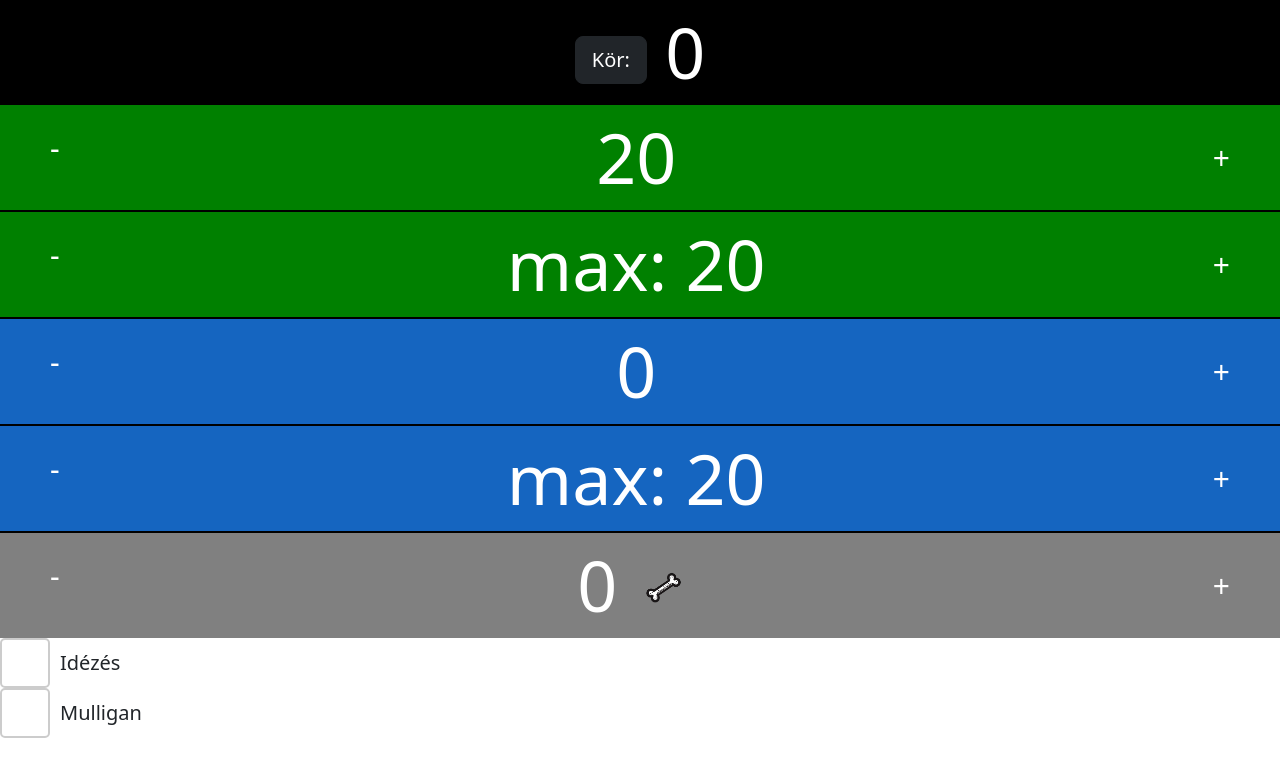
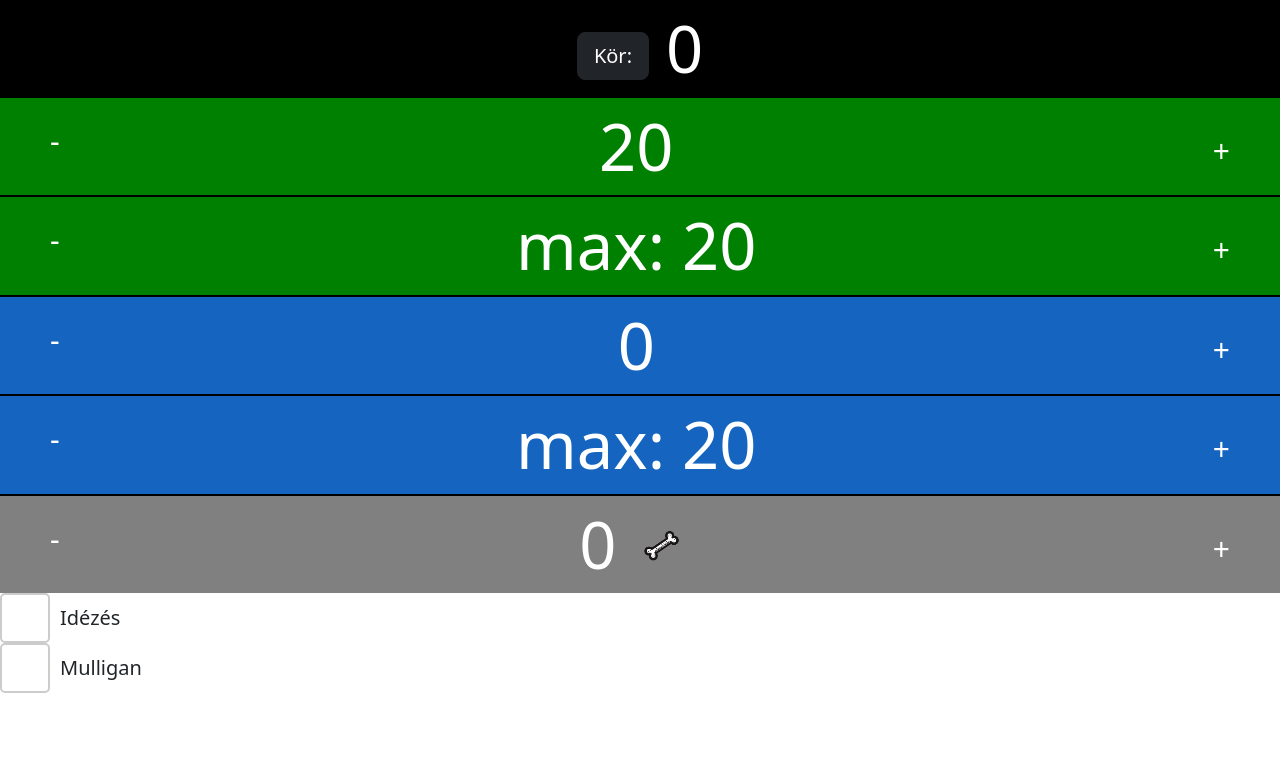
Before and after one commit to TheShatter9/hkkstats.github.io, a plain HTML site: page index.html in a window 1280 px wide. Drawn offline with nearby package versions, Linux system fonts and the light colour scheme.

Commit message:
Add files via upload
kicsinyítés

```diff
--- a/index.html
+++ b/index.html
@@ -12,14 +12,14 @@
             width: 100%;
             background-color: green;
             text-align: center;
-            font-size: 70px;
+            font-size: 65px;
             color: white;
         }
 
         #maxEP {
             width: 100%;
             background-color: green;
-            font-size: 70px;
+            font-size: 65px;
             text-align: center;
             color: white;
             border-top: 2px black solid;
@@ -29,7 +29,7 @@
             width: 100%;
             background-color: rgb(21, 101, 192);
             text-align: center;
-            font-size: 70px;
+            font-size: 65px;
             color: white;
             border-top: 2px black solid;
         }
@@ -38,7 +38,7 @@
             width: 100%;
             background-color: rgb(21, 101, 192);
             text-align: center;
-            font-size: 70px;
+            font-size: 65px;
             color: white;
             border-top: 2px black solid;
         }
@@ -47,7 +47,7 @@
             width: 100%;
             background-color: grey;
             text-align: center;
-            font-size: 70px;
+            font-size: 65px;
             color: white;
             border-top: 2px black solid;
         }
@@ -57,7 +57,7 @@
             background-color: black;
             color: white;
             text-align: center;
-            font-size: 70px;
+            font-size: 65px;
         }
 
         #csontKep {
```
